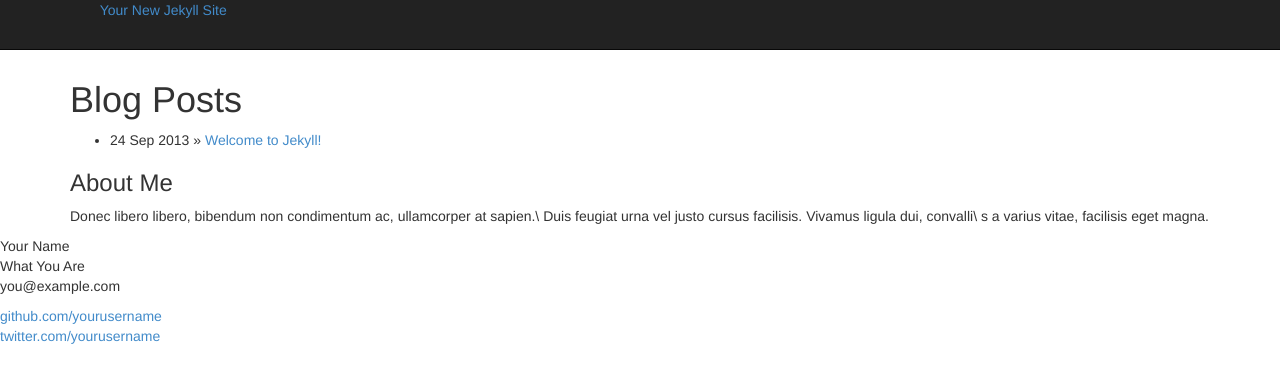
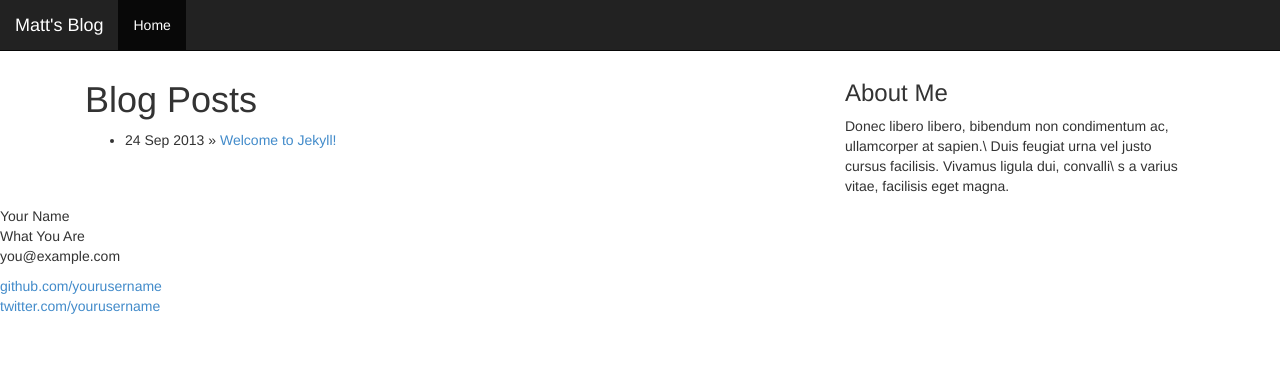
Before and after one commit to mhowell/mhowell.github.io, a Jekyll site: the page built from index.html, in a window 1280 px wide. Shown: the top 383 px of the page. Built offline with Jekyll 4.4.1, drawn with Linux system fonts in a browser that asks for light colours; Markdown is read by kramdown in place of the engine named in the settings.

Commit message:
Update to correct NavBar and sidebar

```diff
--- a/_config.yml
+++ b/_config.yml
@@ -1,4 +1,4 @@
-name: Your New Jekyll Site
+name: Matt's Blog
 markdown: redcarpet
 pygments: true
 layout: default
--- a/_includes/header.html
+++ b/_includes/header.html
@@ -1,18 +1,15 @@
-<div class="navbar navbar-inverse navbar-fixed-top">
-	<div class="navbar-inner">
-	<div class="container">
-	  <a class="btn btn-navbar" data-toggle="collapse" data-target=".na\
-	v-collapse">
+<nav class="navbar navbar-inverse navbar-fixed-top" role="navigation">
+	<div class="navbar-header">
+	  <button type="button" class="navbar-toggle" data-toggle="collapse" data-target=".navbar-collapse">
 	    <span class="icon-bar"></span>
 	    <span class="icon-bar"></span>
 	    <span class="icon-bar"></span>
-	  </a>
-	  <a class="brand" href="#">{{ site.name }}</a>
-	  <div class="nav-collapse collapse">
-	    <ul class="nav">
+	  </button>
+	  <a class="navbar-brand" href="#">{{ site.name }}</a>
+	</div>
+	  <div class="navbar-collapse collapse">
+	    <ul class="nav navbar-nav">
 	      <li class="active"><a href="/">Home</a></li>
 	    </ul>
 	  </div>
-	</div>
-	</div>
-</div>
+</nav>
--- a/_layouts/default.html
+++ b/_layouts/default.html
@@ -27,10 +27,10 @@
           <div class="container">
 
             <div class="row-fluid">
-              <div class="span8">
+              <div class="col-md-8">
                 {{ content }}
               </div>
-              <div class="span4">
+              <div class="col-md-4">
                 {% include sidebar.html %}
               </div>
             </div>
@@ -41,5 +41,6 @@
 
 
 
+      <script src="/js/bootstrap.min.js"></script>
     </body>
 </html>
```
